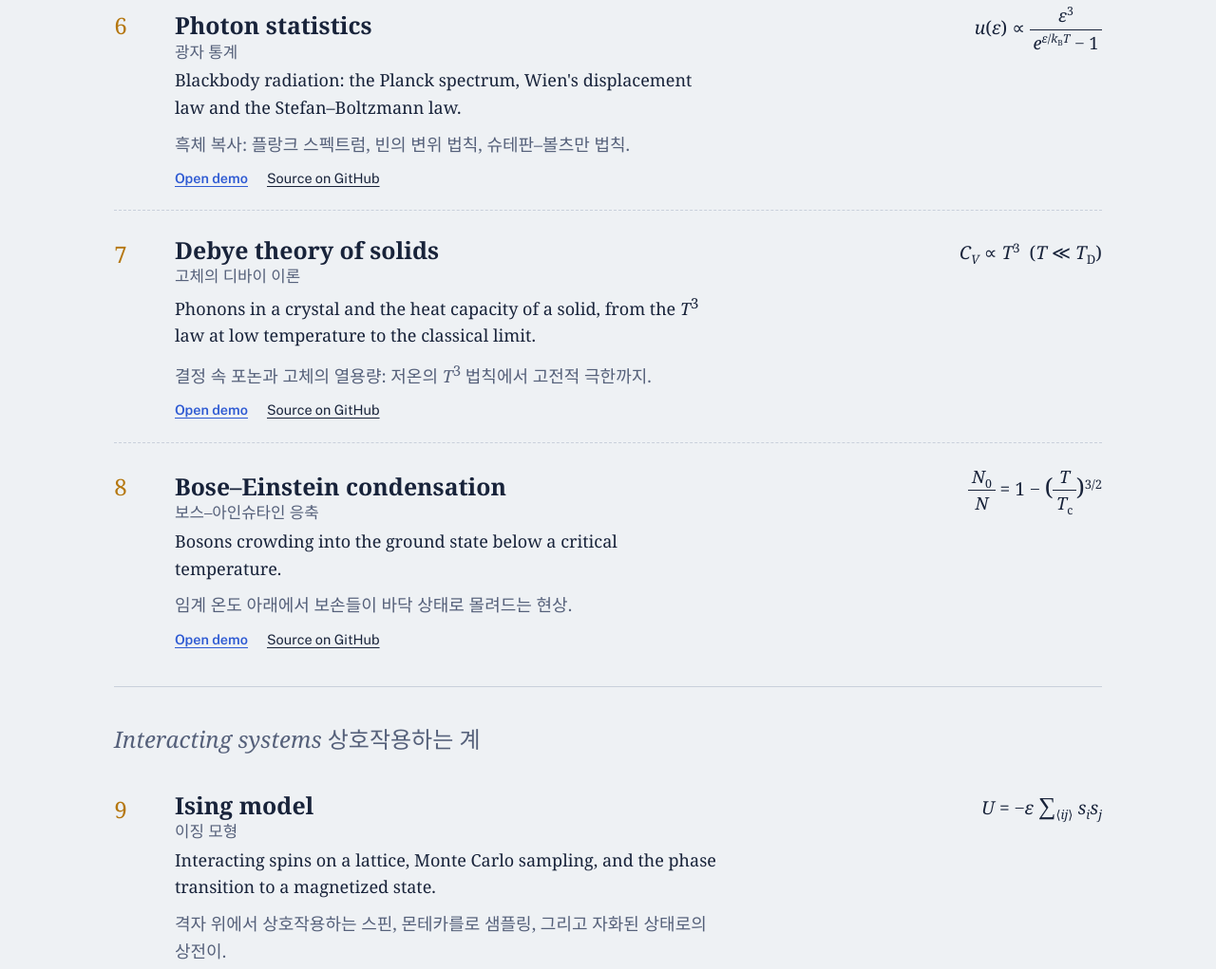
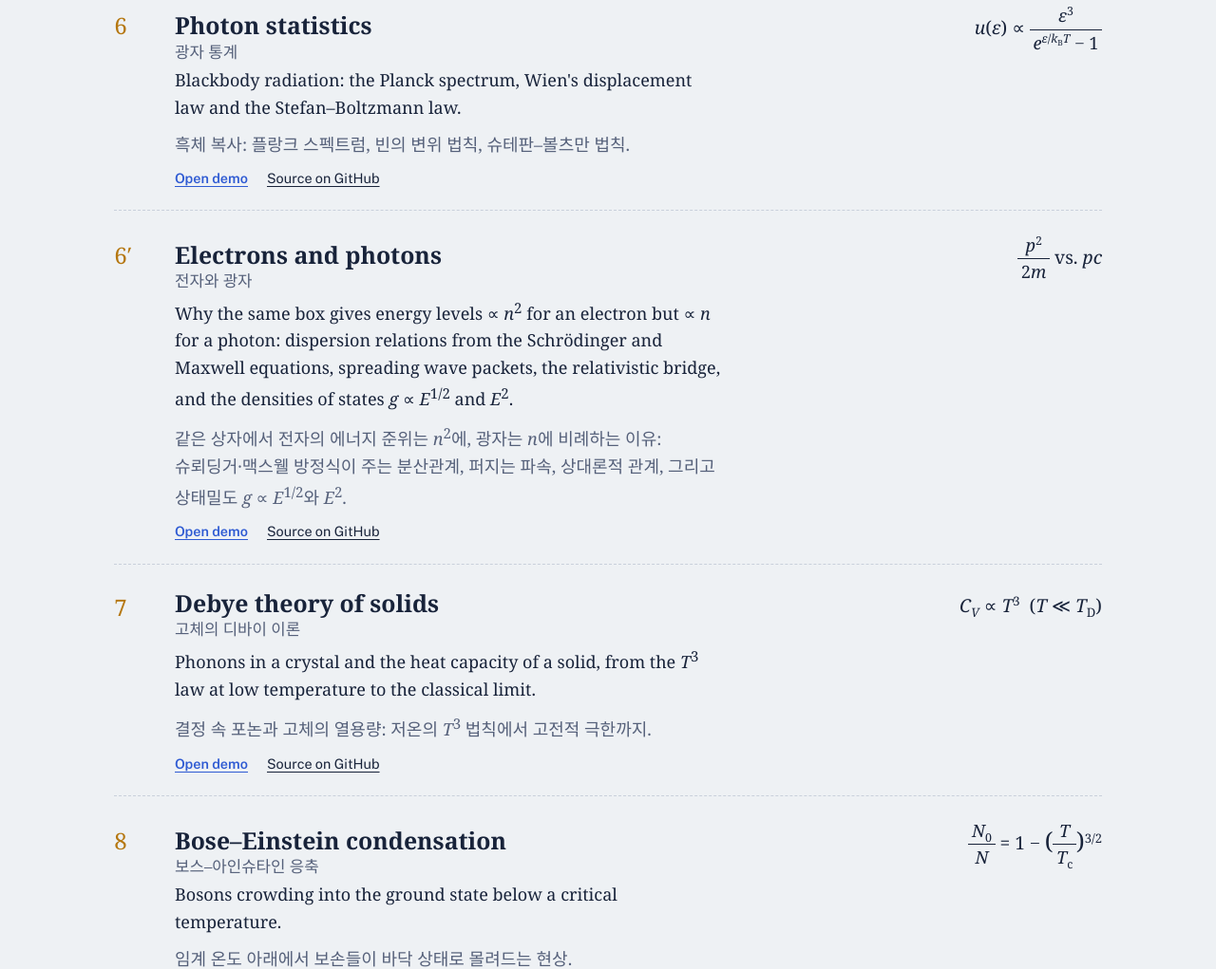
Before and after one commit to lshlj82/statphys2-GNU, a plain HTML site: page index.html in a window 1280 px wide. Shown: the part 3192-4213 px from the top of the page at 95% size. Drawn offline with nearby package versions, Linux system fonts and the light colour scheme; a web font is replaced by a local one.

Commit message:
Update demo

```diff
--- a/index.html
+++ b/index.html
@@ -423,6 +423,21 @@ html :lang(ko) em, html[data-lang="ko"] em{font-weight:600}
           </div>
           <div class="eq" aria-label="u of epsilon is proportional to epsilon cubed over e to the epsilon over k B T minus one">
             <i>u</i>(<i>ε</i>) ∝ <span class="frac"><span><i>ε</i><sup>3</sup></span><span><i>e</i><sup><i>ε</i>/<i>k</i><sub>B</sub><i>T</i></sup> − 1</span></span>
+          </div>
+        </li>
+        <li class="demo">
+          <span class="num">6′</span>
+          <div>
+            <h3><a href="https://lshlj82.github.io/electron-vs-photon/">Electrons and photons</a><span class="ko" lang="ko">전자와 광자</span></h3>
+            <p>Why the same box gives energy levels ∝ <i>n</i><sup>2</sup> for an electron but ∝ <i>n</i> for a photon: dispersion relations from the Schrödinger and Maxwell equations, spreading wave packets, the relativistic bridge, and the densities of states <i>g</i> ∝ <i>E</i><sup>1/2</sup> and <i>E</i><sup>2</sup>.</p>
+            <p class="ko" lang="ko">같은 상자에서 전자의 에너지 준위는 <i>n</i><sup>2</sup>에, 광자는 <i>n</i>에 비례하는 이유: 슈뢰딩거·맥스웰 방정식이 주는 분산관계, 퍼지는 파속, 상대론적 관계, 그리고 상태밀도 <i>g</i> ∝ <i>E</i><sup>1/2</sup>와 <i>E</i><sup>2</sup>.</p>
+            <div class="links">
+              <a class="primary" href="https://lshlj82.github.io/electron-vs-photon/">Open demo</a>
+              <a href="https://github.com/lshlj82/electron-vs-photon">Source on GitHub</a>
+            </div>
+          </div>
+          <div class="eq" aria-label="E equals p squared over 2m versus E equals p c">
+            <span class="frac"><span><i>p</i><sup>2</sup></span><span>2<i>m</i></span></span> vs. <i>pc</i>
           </div>
         </li>
         <li class="demo">
```
Also changed, not shown: 1 other file.
